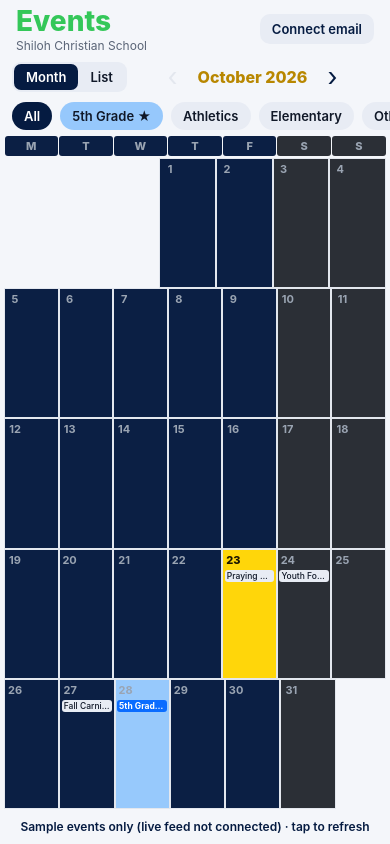
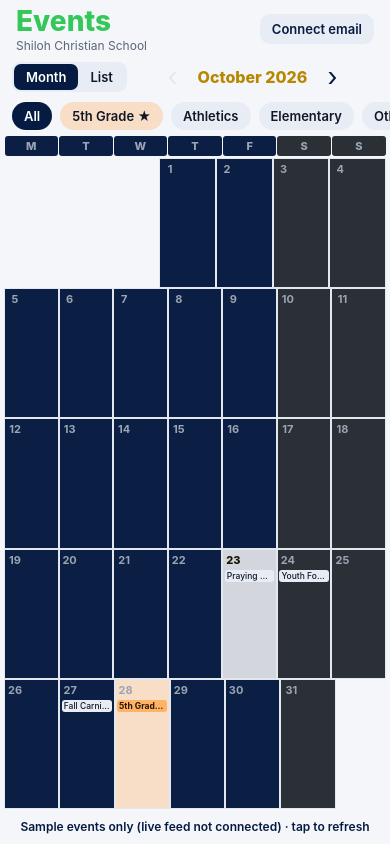
Before and after one commit to hal0428-golf/shiloh-events, a React Native app in the folder app/: screen / in a window 390 px wide. Built offline with nearby package versions, Linux system fonts and the light colour scheme; no server answers.

Commit message:
Monday start and colors

```diff
--- a/app/src/screens/MonthGrid.tsx
+++ b/app/src/screens/MonthGrid.tsx
@@ -43,7 +43,7 @@ export default function MonthGrid({
                   onPress={() => onDay(key)}
                   style={{
                     flex: 1, padding: 1.5, borderWidth: StyleSheet.hairlineWidth, borderColor: t.line,
-                    backgroundColor: isToday ? '#ffd60a' : hasHol ? t.holTint : hasElem ? t.elemTint : c >= 5 ? t.cellWeekend : t.cellWeekday, overflow: 'hidden',
+                    backgroundColor: isToday ? '#d3d7dd' : hasHol ? t.holTint : hasElem ? t.elemTint : c >= 5 ? t.cellWeekend : t.cellWeekday, overflow: 'hidden',
                   }}>
                   <View style={st.num}>
                     <Text style={{ fontSize: 11, fontWeight: isToday ? '800' : '700', color: isToday ? '#1a1400' : '#9aa4b2' }}>{n}</Text>
--- a/app/src/theme.ts
+++ b/app/src/theme.ts
@@ -3,8 +3,8 @@ import { useColorScheme } from 'react-native';
 export function useTheme() {
   const dark = useColorScheme() === 'dark';
   return dark
-    ? { bg: '#0d1117', card: '#161b22', text: '#f0f3f6', sub: '#9aa4b2', line: '#262d36', accent: '#6ea8ff', chip: '#1f2630', elem: '#0a84ff', elemText: '#ffffff', elemTint: 'rgba(10,132,255,0.40)', cellWeekday: '#0b1f44', cellWeekend: '#2b2f36', cellText: '#f0f3f6', month: '#ffd60a', hol: '#34c759', holText: '#04210f', holTint: 'rgba(52,199,89,0.35)' }
-    : { bg: '#f4f6fa', card: '#ffffff', text: '#101828', sub: '#5b6577', line: '#e3e7ee', accent: '#051b41', chip: '#e8ecf4', elem: '#0a6cff', elemText: '#ffffff', elemTint: 'rgba(10,132,255,0.40)', cellWeekday: '#0b1f44', cellWeekend: '#2b2f36', cellText: '#f0f3f6', month: '#b88700', hol: '#34c759', holText: '#04210f', holTint: 'rgba(52,199,89,0.35)' };
+    ? { bg: '#0d1117', card: '#161b22', text: '#f0f3f6', sub: '#9aa4b2', line: '#262d36', accent: '#6ea8ff', chip: '#1f2630', elem: '#ffb366', elemText: '#2a1500', elemTint: 'rgba(255,179,102,0.35)', cellWeekday: '#0b1f44', cellWeekend: '#2b2f36', cellText: '#f0f3f6', month: '#ffd60a', hol: '#34c759', holText: '#04210f', holTint: 'rgba(52,199,89,0.35)' }
+    : { bg: '#f4f6fa', card: '#ffffff', text: '#101828', sub: '#5b6577', line: '#e3e7ee', accent: '#051b41', chip: '#e8ecf4', elem: '#ffb366', elemText: '#2a1500', elemTint: 'rgba(255,179,102,0.35)', cellWeekday: '#0b1f44', cellWeekend: '#2b2f36', cellText: '#f0f3f6', month: '#b88700', hol: '#34c759', holText: '#04210f', holTint: 'rgba(52,199,89,0.35)' };
 }
 
 export type Theme = ReturnType<typeof useTheme>;
```
